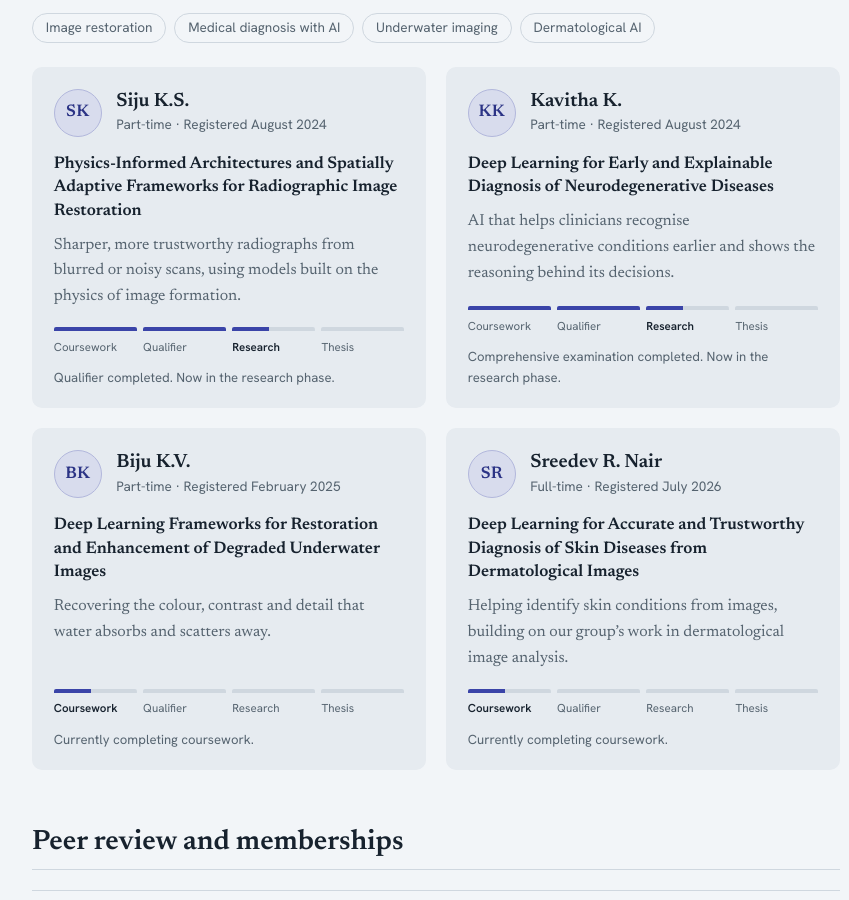
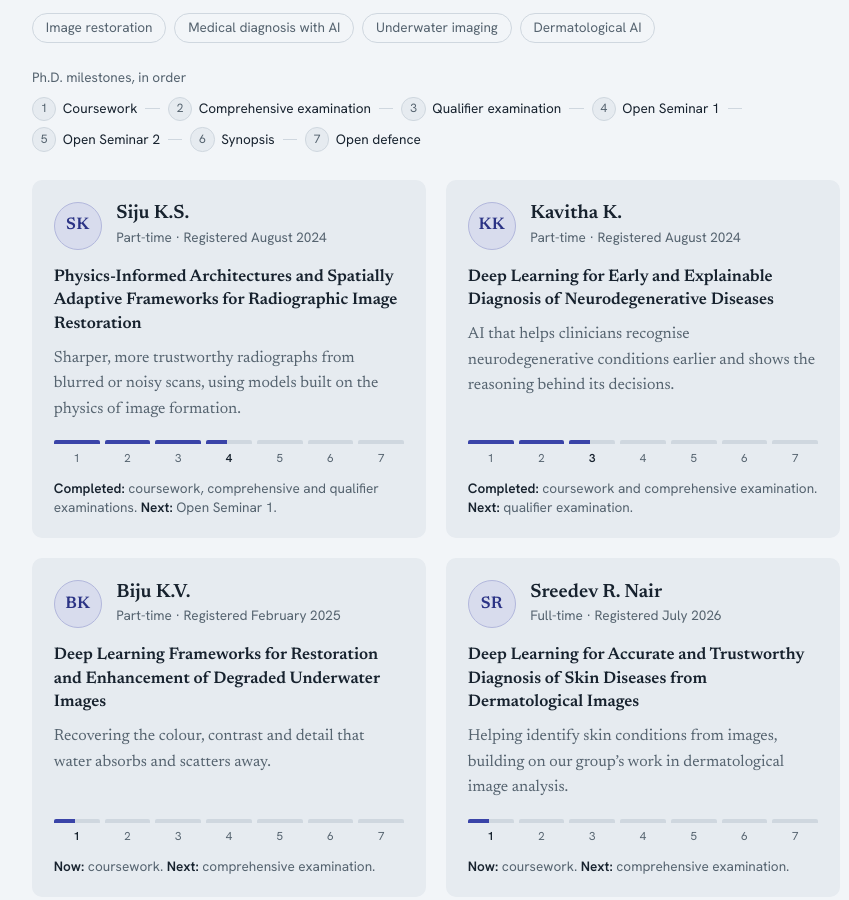
Before and after one commit to drvipinvenugopal/drvipinvenugopal.github.io, a plain HTML site: page index.html in a window 1280 px wide. Shown: the part 5185-6085 px from the top of the page, without its empty margins (352-1201 px from the left). Drawn offline with Linux system fonts and the light colour scheme.

Commit message:
Revise Ph.D. milestones and steps layout
Updated Ph.D. milestones and progress indicators in the HTML structure. Adjusted styling for steps and added accessibility features.

```diff
--- a/index.html
+++ b/index.html
@@ -116,11 +116,18 @@ main p,.themes li,.pubs li,details li{text-align:justify;text-justify:inter-word
 .phd-meta{margin:.1rem 0 0;font-family:var(--sans);font-size:.85rem;color:var(--muted)}
 .phd-title{font-weight:600;font-size:1.05rem;line-height:1.4;margin:0 0 .6rem}
 .phd-why{font-size:1rem;color:var(--muted);margin:0 0 1.1rem}
-.steps{list-style:none;display:grid;grid-template-columns:repeat(4,minmax(0,1fr));gap:.4rem;margin:auto 0 0;padding:0;font-family:var(--sans);font-size:.72rem;color:var(--muted)}
-.steps li{border-top:4px solid var(--rule);padding-top:.4rem;border-radius:2px}
+.sr{position:absolute;width:1px;height:1px;margin:-1px;padding:0;overflow:hidden;clip:rect(0,0,0,0);white-space:nowrap;border:0}
+.phd-legend-head{font-family:var(--sans);font-size:.85rem;color:var(--muted);margin:0 0 .5rem}
+.milestones{list-style:none;display:flex;flex-wrap:wrap;gap:.4rem .5rem;margin:0 0 1.75rem;padding:0;counter-reset:m;font-family:var(--sans);font-size:.85rem}
+.milestones li{counter-increment:m;display:flex;align-items:center;gap:.4rem;color:var(--ink)}
+.milestones li::before{content:counter(m);display:grid;place-items:center;width:1.4rem;height:1.4rem;border-radius:50%;background:var(--panel);border:1px solid var(--rule);font-size:.75rem;color:var(--muted)}
+.milestones li:not(:last-child)::after{content:"";width:.9rem;height:1px;background:var(--rule);margin-left:.1rem}
+.steps{list-style:none;display:grid;grid-template-columns:repeat(7,minmax(0,1fr));gap:.3rem;margin:auto 0 0;padding:0;font-family:var(--sans);font-size:.72rem;color:var(--muted);text-align:center}
+.steps li{position:relative;border-top:4px solid var(--rule);padding-top:.3rem;border-radius:2px}
 .steps .done{border-top-color:var(--accent)}
-.steps .now{border-top-color:var(--accent);color:var(--ink);font-weight:600;background:linear-gradient(90deg,var(--accent) 0 45%,var(--rule) 45% 100%) top/100% 4px no-repeat border-box;border-top-color:transparent}
-.phd-card p.phd-status{font-family:var(--sans);font-size:.82rem;color:var(--muted);margin:.7rem 0 0}
+.steps .now{color:var(--ink);font-weight:600;border-top-color:transparent;background:linear-gradient(90deg,var(--accent) 0 45%,var(--rule) 45% 100%) top/100% 4px no-repeat border-box}
+.phd-card p.phd-status{font-family:var(--sans);font-size:.85rem;color:var(--muted);margin:.7rem 0 0;line-height:1.45}
+.phd-status strong{color:var(--ink);font-weight:600}
 @media (max-width:760px){.phd-grid{grid-template-columns:1fr}}
 /* Lists */
 .links{list-style:none;padding:0;margin:0;font-family:var(--sans);font-size:1rem;display:grid;grid-template-columns:repeat(3,minmax(0,1fr));gap:1rem 1.5rem}
@@ -378,6 +385,8 @@ dialog.cite-dialog::backdrop{background:rgba(10,15,22,.55)}
       <ul class="themes-row" aria-label="Research themes">
         <li>Image restoration</li><li>Medical diagnosis with AI</li><li>Underwater imaging</li><li>Dermatological AI</li>
       </ul>
+      <p class="phd-legend-head">Ph.D. milestones, in order</p>
+      <ol class="milestones" aria-label="Ph.D. milestones"><li>Coursework</li><li>Comprehensive examination</li><li>Qualifier examination</li><li>Open Seminar 1</li><li>Open Seminar 2</li><li>Synopsis</li><li>Open defence</li></ol>
       <ul class="phd-grid">
         <li class="phd-card">
           <div class="phd-top">
@@ -389,10 +398,8 @@ dialog.cite-dialog::backdrop{background:rgba(10,15,22,.55)}
           </div>
           <p class="phd-title">Physics-Informed Architectures and Spatially Adaptive Frameworks for Radiographic Image Restoration</p>
           <p class="phd-why">Sharper, more trustworthy radiographs from blurred or noisy scans, using models built on the physics of image formation.</p>
-          <ol class="steps" aria-label="Progress: Qualifier completed. Now in the research phase.">
-            <li class="done">Coursework</li> <li class="done">Qualifier</li> <li class="now" aria-current="step">Research</li> <li>Thesis</li>
-          </ol>
-          <p class="phd-status">Qualifier completed. Now in the research phase.</p>
+          <ol class="steps" aria-label="Progress: 3 of 7 milestones completed"><li class="done"><span class="sr">Coursework</span><span aria-hidden="true">1</span></li><li class="done"><span class="sr">Comprehensive examination</span><span aria-hidden="true">2</span></li><li class="done"><span class="sr">Qualifier examination</span><span aria-hidden="true">3</span></li><li class="now" aria-current="step"><span class="sr">Open Seminar 1</span><span aria-hidden="true">4</span></li><li><span class="sr">Open Seminar 2</span><span aria-hidden="true">5</span></li><li><span class="sr">Synopsis</span><span aria-hidden="true">6</span></li><li><span class="sr">Open defence</span><span aria-hidden="true">7</span></li></ol>
+          <p class="phd-status"><strong>Completed:</strong> coursework, comprehensive and qualifier examinations. <strong>Next:</strong> Open Seminar 1.</p>
         </li>
         <li class="phd-card">
           <div class="phd-top">
@@ -404,10 +411,8 @@ dialog.cite-dialog::backdrop{background:rgba(10,15,22,.55)}
           </div>
           <p class="phd-title">Deep Learning for Early and Explainable Diagnosis of Neurodegenerative Diseases</p>
           <p class="phd-why">AI that helps clinicians recognise neurodegenerative conditions earlier and shows the reasoning behind its decisions.</p>
-          <ol class="steps" aria-label="Progress: Comprehensive examination completed. Now in the research phase.">
-            <li class="done">Coursework</li> <li class="done">Qualifier</li> <li class="now" aria-current="step">Research</li> <li>Thesis</li>
-          </ol>
-          <p class="phd-status">Comprehensive examination completed. Now in the research phase.</p>
+          <ol class="steps" aria-label="Progress: 2 of 7 milestones completed"><li class="done"><span class="sr">Coursework</span><span aria-hidden="true">1</span></li><li class="done"><span class="sr">Comprehensive examination</span><span aria-hidden="true">2</span></li><li class="now" aria-current="step"><span class="sr">Qualifier examination</span><span aria-hidden="true">3</span></li><li><span class="sr">Open Seminar 1</span><span aria-hidden="true">4</span></li><li><span class="sr">Open Seminar 2</span><span aria-hidden="true">5</span></li><li><span class="sr">Synopsis</span><span aria-hidden="true">6</span></li><li><span class="sr">Open defence</span><span aria-hidden="true">7</span></li></ol>
+          <p class="phd-status"><strong>Completed:</strong> coursework and comprehensive examination. <strong>Next:</strong> qualifier examination.</p>
         </li>
         <li class="phd-card">
           <div class="phd-top">
@@ -419,10 +424,8 @@ dialog.cite-dialog::backdrop{background:rgba(10,15,22,.55)}
           </div>
           <p class="phd-title">Deep Learning Frameworks for Restoration and Enhancement of Degraded Underwater Images</p>
           <p class="phd-why">Recovering the colour, contrast and detail that water absorbs and scatters away.</p>
-          <ol class="steps" aria-label="Progress: Currently completing coursework.">
-            <li class="now" aria-current="step">Coursework</li> <li>Qualifier</li> <li>Research</li> <li>Thesis</li>
-          </ol>
-          <p class="phd-status">Currently completing coursework.</p>
+          <ol class="steps" aria-label="Progress: 0 of 7 milestones completed"><li class="now" aria-current="step"><span class="sr">Coursework</span><span aria-hidden="true">1</span></li><li><span class="sr">Comprehensive examination</span><span aria-hidden="true">2</span></li><li><span class="sr">Qualifier examination</span><span aria-hidden="true">3</span></li><li><span class="sr">Open Seminar 1</span><span aria-hidden="true">4</span></li><li><span class="sr">Open Seminar 2</span><span aria-hidden="true">5</span></li><li><span class="sr">Synopsis</span><span aria-hidden="true">6</span></li><li><span class="sr">Open defence</span><span aria-hidden="true">7</span></li></ol>
+          <p class="phd-status"><strong>Now:</strong> coursework. <strong>Next:</strong> comprehensive examination.</p>
         </li>
         <li class="phd-card">
           <div class="phd-top">
@@ -434,10 +437,8 @@ dialog.cite-dialog::backdrop{background:rgba(10,15,22,.55)}
           </div>
           <p class="phd-title">Deep Learning for Accurate and Trustworthy Diagnosis of Skin Diseases from Dermatological Images</p>
           <p class="phd-why">Helping identify skin conditions from images, building on our group&rsquo;s work in dermatological image analysis.</p>
-          <ol class="steps" aria-label="Progress: Currently completing coursework.">
-            <li class="now" aria-current="step">Coursework</li> <li>Qualifier</li> <li>Research</li> <li>Thesis</li>
-          </ol>
-          <p class="phd-status">Currently completing coursework.</p>
+          <ol class="steps" aria-label="Progress: 0 of 7 milestones completed"><li class="now" aria-current="step"><span class="sr">Coursework</span><span aria-hidden="true">1</span></li><li><span class="sr">Comprehensive examination</span><span aria-hidden="true">2</span></li><li><span class="sr">Qualifier examination</span><span aria-hidden="true">3</span></li><li><span class="sr">Open Seminar 1</span><span aria-hidden="true">4</span></li><li><span class="sr">Open Seminar 2</span><span aria-hidden="true">5</span></li><li><span class="sr">Synopsis</span><span aria-hidden="true">6</span></li><li><span class="sr">Open defence</span><span aria-hidden="true">7</span></li></ol>
+          <p class="phd-status"><strong>Now:</strong> coursework. <strong>Next:</strong> comprehensive examination.</p>
         </li>
       </ul>
     </section>
```
